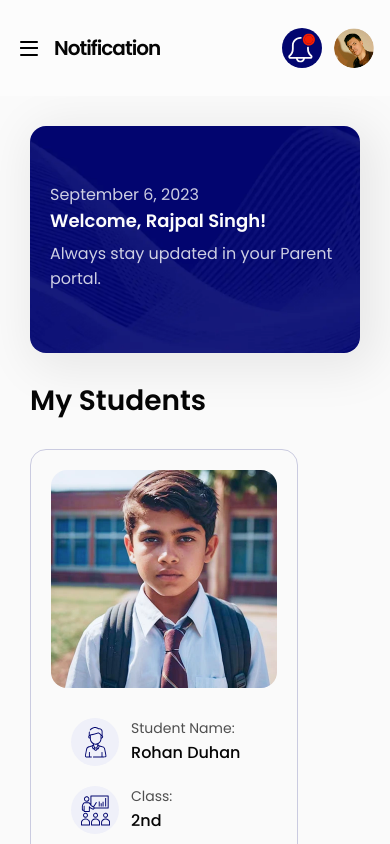
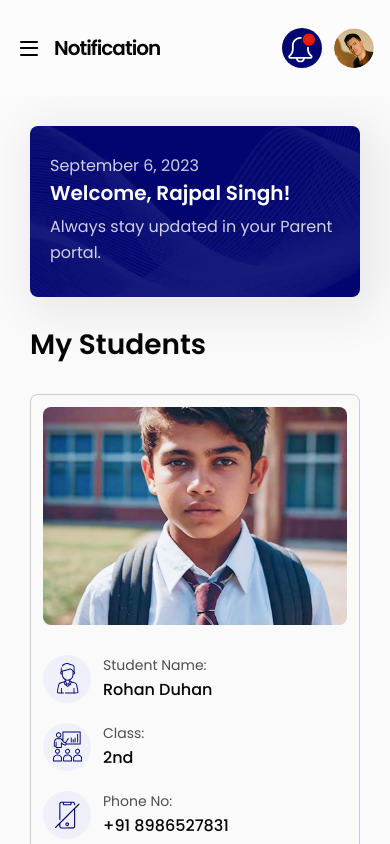
Before and after one commit to tusharswami534/future-point-dashboard, a Next.js app: page / in a window 390 px wide. Shown: the top 844 px of the page. Built offline with nearby package versions, Linux system fonts and the light colour scheme.

Commit message:
updates-deshboard

```diff
--- a/src/components/dashboard/DashBoardData.tsx
+++ b/src/components/dashboard/DashBoardData.tsx
@@ -6,10 +6,10 @@ import React from "react";
 const DashBoardData = () => {
   return (
     <div className="bg-light-gray flex w-full flex-col gap-[30px] p-[30px]">
-      <div className="min-h-[227px] overflow-hidden shadow-layer rounded-2xl bg-cover px-[55px] max-lg:px-5 max-2xl:px-10 items-center justify-between flex bg-center bg-[url('/assets/images/dashboard-image-layer.webp')]">
+      <div className="sm:min-h-[227px] max-sm:py-8 overflow-hidden shadow-layer md:rounded-2xl rounded-lg bg-cover px-[55px] max-lg:px-5 max-2xl:px-10 items-center justify-between flex bg-center bg-[url('/assets/images/dashboard-image-layer.webp')]">
         <div className="flex flex-col justify-center">
           <p className="md:text-xl leading-100 text-white/80 mb-1.5">September 6, 2023</p>
-          <h3 className="text-custom-4xl max-2xl:text-4xl max-xl:text-3xl max-lg:text-2xl max-md:text-xl max-sm:text-lg sm:whitespace-nowrap leading-130 mb-2 font-semibold text-light-white">Welcome, Rajpal Singh!</h3>
+          <h3 className="text-custom-4xl max-2xl:text-4xl max-xl:text-3xl max-lg:text-2xl max-md:text-xl sm:whitespace-nowrap leading-130 mb-2 font-semibold text-light-white">Welcome, Rajpal Singh!</h3>
           <p className="leading-160 text-white/80">Always stay updated in your Parent portal.</p>
         </div>
         <div className="h-full items-end">
@@ -19,8 +19,8 @@ const DashBoardData = () => {
       <h4 className="font-semibold text-custom-3xl  leading-130 text-dark-black">My Students</h4>
       <div className="w-full flex gap-6 flex-wrap">
         {STUDENTS_LIST.map((item, index) => (
-          <div className="max-w-[496px] max-xl:flex-col max-sm:flex-col max-lg:flex-row max-[921px]:flex-row max-xl:max-w-[unset] max-xl:w-[unset] hover:shadow-student transition-all duration-300 w-full border border-solid border-light-gray-blue p-5 items-center rounded-2xl flex gap-[30px]" key={index}>
-            <Image src={item.image} width={226} height={218} alt="student-image" className="w-[226px] h-[218px] object-cover rounded-2xl" />
+          <div className="max-w-[496px] max-sm:w-full max-xl:flex-col max-sm:flex-col max-lg:flex-row max-[921px]:flex-row max-xl:max-w-[unset] max-xl:w-[unset] hover:shadow-student transition-all duration-300 w-full border border-solid border-light-gray-blue p-3 md:p-5 sm:items-center md:rounded-2xl rounded-lg flex gap-[30px]" key={index}>
+            <Image src={item.image} width={226} height={218} alt="student-image" className="w-[226px] max-sm:w-full h-[218px] object-cover md:rounded-2xl rounded-lg" />
             <div className="flex flex-col gap-5">
               <div className="flex gap-3">
                 <div className="bg-light-sky-blue flex justify-center items-center rounded-full size-12">
```
